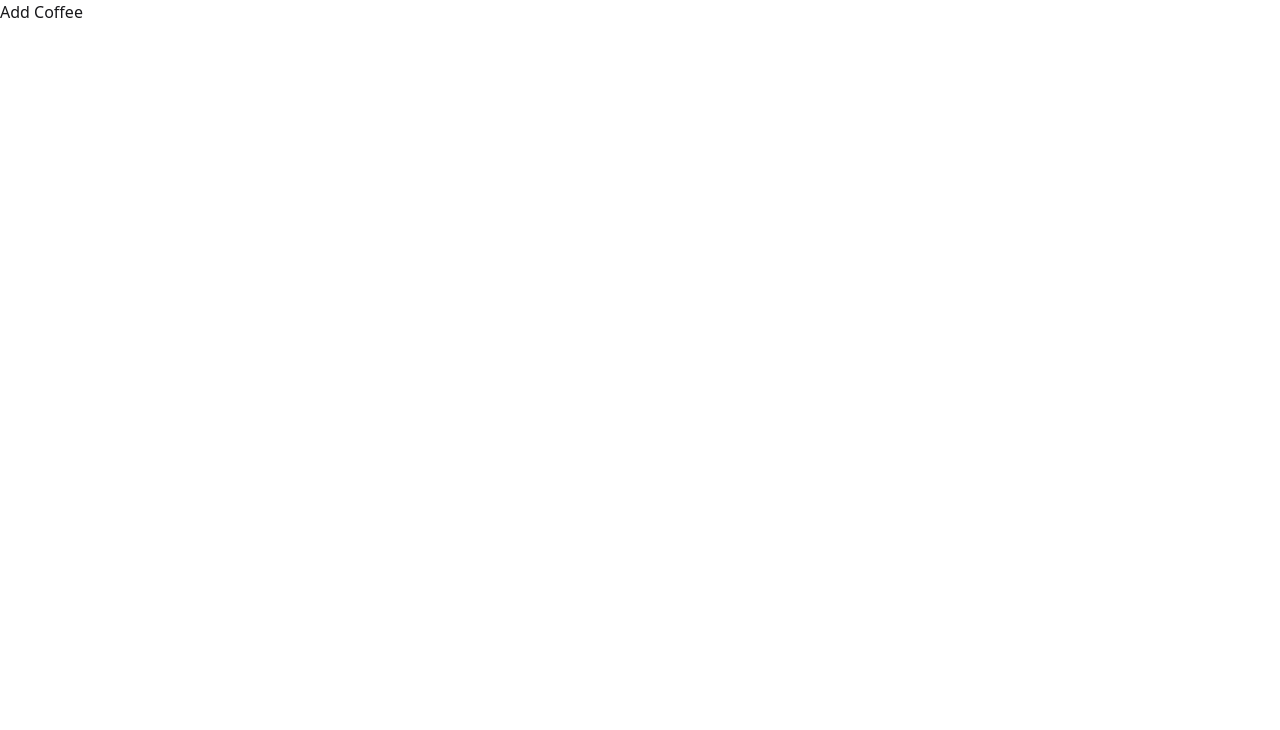
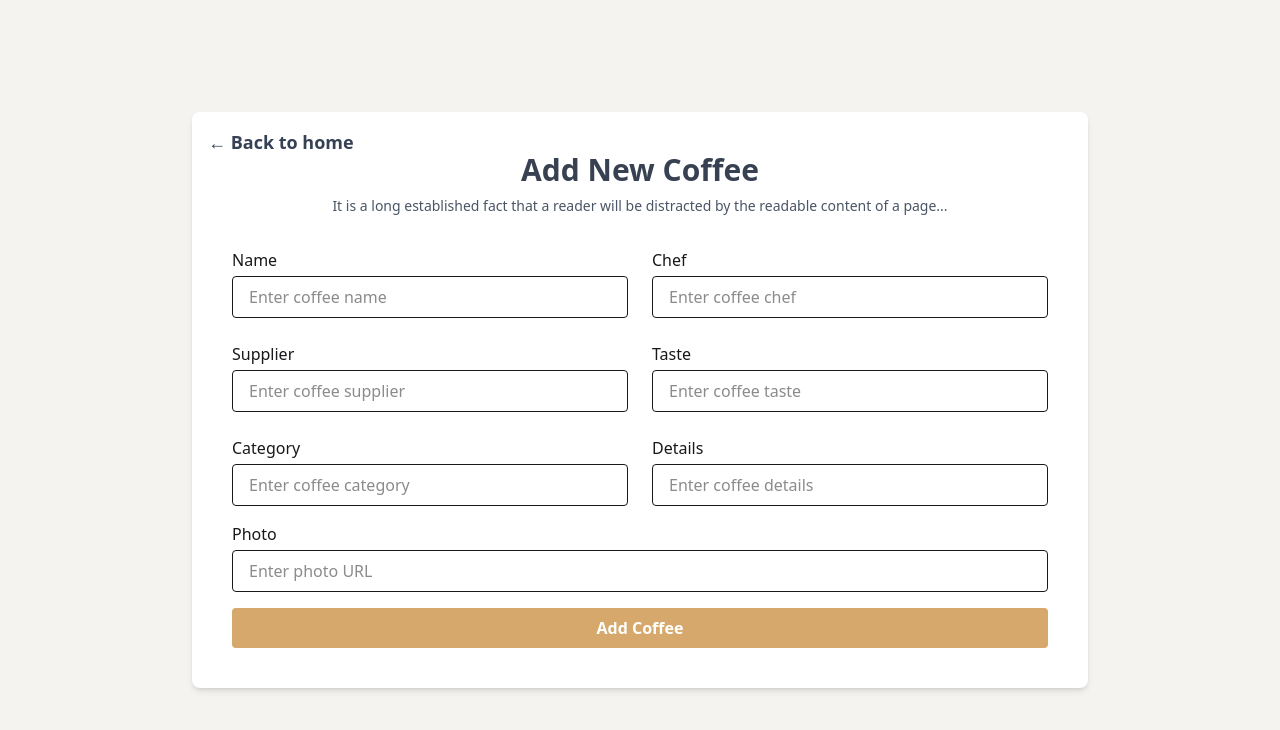
Before and after one commit to sadhin28/coffee-store-client, a React (Vite) app: page /add-coffee in a window 1280 px wide. Shown: the top 730 px of the page. Built offline with nearby package versions, Linux system fonts and the light colour scheme.

Commit message:
add coffee

```diff
--- a/package.json
+++ b/package.json
@@ -15,7 +15,9 @@
     "match-sorter": "^8.0.3",
     "react": "^19.1.0",
     "react-dom": "^19.1.0",
+    "react-hook-form": "^7.58.1",
     "react-router-dom": "^7.6.2",
+    "react-toastify": "^11.0.5",
     "sort-by": "^1.2.0"
   },
   "devDependencies": {
--- a/src/component/Addcoffee.jsx
+++ b/src/component/Addcoffee.jsx
@@ -1,9 +1,88 @@
-import React from 'react';
 
+import { useForm } from 'react-hook-form';
+import { ToastContainer, toast } from 'react-toastify';
+import 'react-toastify/dist/ReactToastify.css';
 const Addcoffee = () => {
+    const { register, handleSubmit, formState: { errors }, reset } = useForm();
+
+    const onSubmit = async (data) => {
+        console.log(data)
+        try {
+            const response = await fetch('https://your-backend-url.com/coffees', {
+                method: 'POST',
+                headers: {
+                    'Content-Type': 'application/json',
+                },
+                body: JSON.stringify(data),
+            });
+
+            if (response.ok) {
+                toast.success('Coffee added successfully!');
+                reset(); // Clear the form
+            } else {
+                toast.error('Failed to add coffee');
+            }
+        } catch (error) {
+            toast.error('Error submitting form');
+        }
+    };
     return (
-        <div>
-            <h1>Add Coffee</h1>
+        <div className="min-h-screen flex items-center justify-center bg-[#f4f3f0] px-4 py-8">
+            <div className="w-full max-w-4xl bg-white shadow-md rounded-lg p-10 relative">
+                <a href="/" className="absolute top-4 left-4 text-lg font-semibold text-gray-700 hover:underline">
+                    ← Back to home
+                </a>
+
+                <h2 className="text-3xl font-bold text-center text-[#374151] mb-2">Add New Coffee</h2>
+                <p className="text-center text-gray-600 mb-8 max-w-2xl mx-auto text-sm">
+                    It is a long established fact that a reader will be distracted by the readable content of a page...
+                </p>
+
+                <form onSubmit={handleSubmit(onSubmit)} className="space-y-4">
+                    <div className="grid grid-cols-1 md:grid-cols-2 gap-6">
+                        {[
+                            { name: 'name', label: 'Name', placeholder: 'Enter coffee name' },
+                            { name: 'chef', label: 'Chef', placeholder: 'Enter coffee chef' },
+                            { name: 'supplier', label: 'Supplier', placeholder: 'Enter coffee supplier' },
+                            { name: 'taste', label: 'Taste', placeholder: 'Enter coffee taste' },
+                            { name: 'category', label: 'Category', placeholder: 'Enter coffee category' },
+                            { name: 'details', label: 'Details', placeholder: 'Enter coffee details' },
+                        ].map(({ name, label, placeholder }) => (
+                            <div key={name}>
+                                <label className="block mb-1 font-medium">{label}</label>
+                                <input
+                                    {...register(name, { required: `${label} is required` })}
+                                    placeholder={placeholder}
+                                    className="w-full px-4 py-2 border rounded focus:outline-none focus:ring-2 focus:ring-[#d6a86b]"
+                                />
+                                {errors[name] && <p className="text-red-500 text-sm mt-1">{errors[name]?.message}</p>}
+                            </div>
+                        ))}
+                    </div>
+
+                    <div>
+                        <label className="block mb-1 font-medium">Photo</label>
+                        <input
+                            {...register('photo', {
+                                required: 'Photo URL is required',
+
+                            })}
+                            placeholder="Enter photo URL"
+                            className="w-full px-4 py-2 border rounded focus:outline-none focus:ring-2 focus:ring-[#d6a86b]"
+                        />
+                        {errors.photo && <p className="text-red-500 text-sm mt-1">{errors.photo.message}</p>}
+                    </div>
+
+                    <button
+                        type="submit"
+                        className="w-full bg-[#d6a86b] hover:bg-[#c99757] text-white font-semibold py-2 px-6 rounded transition-all duration-300"
+                    >
+                        Add Coffee
+                    </button>
+                </form>
+
+                <ToastContainer position="top-right" autoClose={3000} />
+            </div>
         </div>
     );
 };
```
Also changed, not shown: 1 other file (tests, documents, lock files or other folders).
